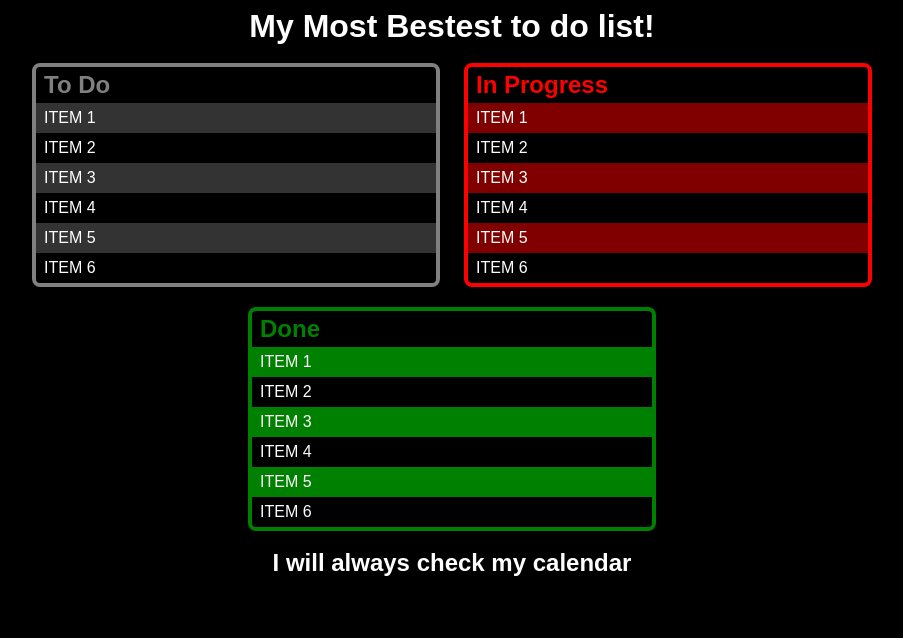
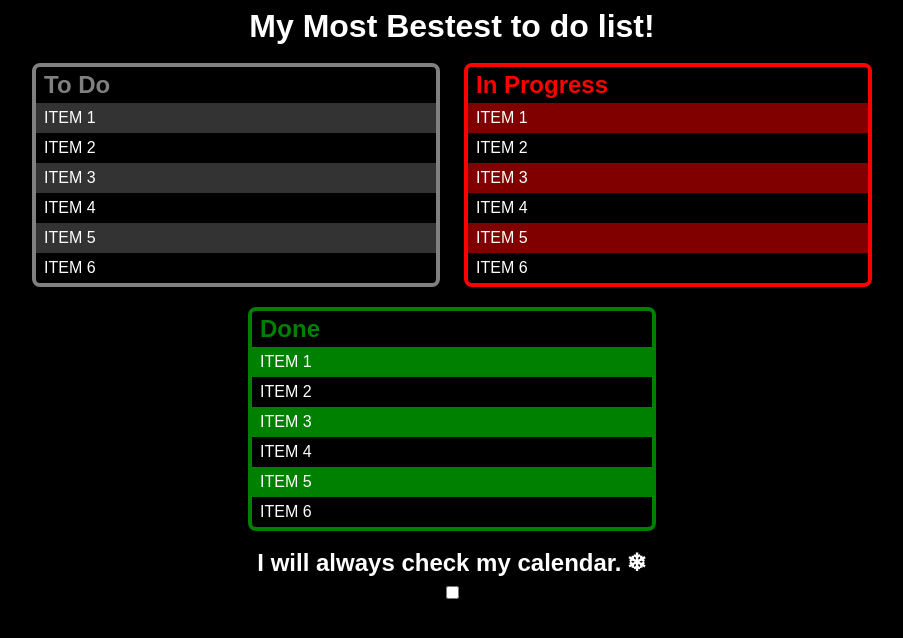
Before and after one commit to GauravJain-Lalithkumar/week-11, a plain HTML site: page index.html in a window 1280 px wide. Shown: the whole page, without its empty margins (188-1091 px from the left). Drawn offline with Linux system fonts and the light colour scheme.

Commit message:
Added ::after, Checkbox in css

```diff
--- a/css/main.css
+++ b/css/main.css
@@ -37,7 +37,8 @@ article > h2 {
     padding: 4px 8px;
 }
 
-/* THis was done to show how the first-of-type works*/
+/* This was done to show how the first-of-type works*/
+
 article:first-of-type {
     border: 4px solid gray;
 }
@@ -78,3 +79,20 @@ ul li {
 .done_list li:nth-child(odd) {
     background-color: rgba(0, 255, 0, 0.5);
 }
+
+.check {
+    text-align: center;
+}
+
+.decorated-heading::after {
+    content: "\2744";
+    color: white;
+    margin-left: 5px;
+}
+
+input[type="checkbox"]:checked + span:after {
+    content: "\2744";
+    /* never eat yellow snow */
+    color: yellow;
+    margin-left: 5px;
+}
--- a/index.html
+++ b/index.html
@@ -6,7 +6,7 @@
     <title>Week 11</title>
     <link href="css/main.css" rel="stylesheet">
 </head>
-<body>
+ <body>
     <header>
         <h1> My Most Bestest to do list!</h1>
     </header>
@@ -47,7 +47,10 @@
         </article>
     </main>
     <footer>
-        <h2>I will always check my calendar</h2>
+        <h2 class="decorated-heading">I will always check my calendar.</h2>
+        <div class="check">
+         <input type="checkbox"><span></span>
+        </div>
     </footer>
-</body>
+ </body>
 </html>
```
